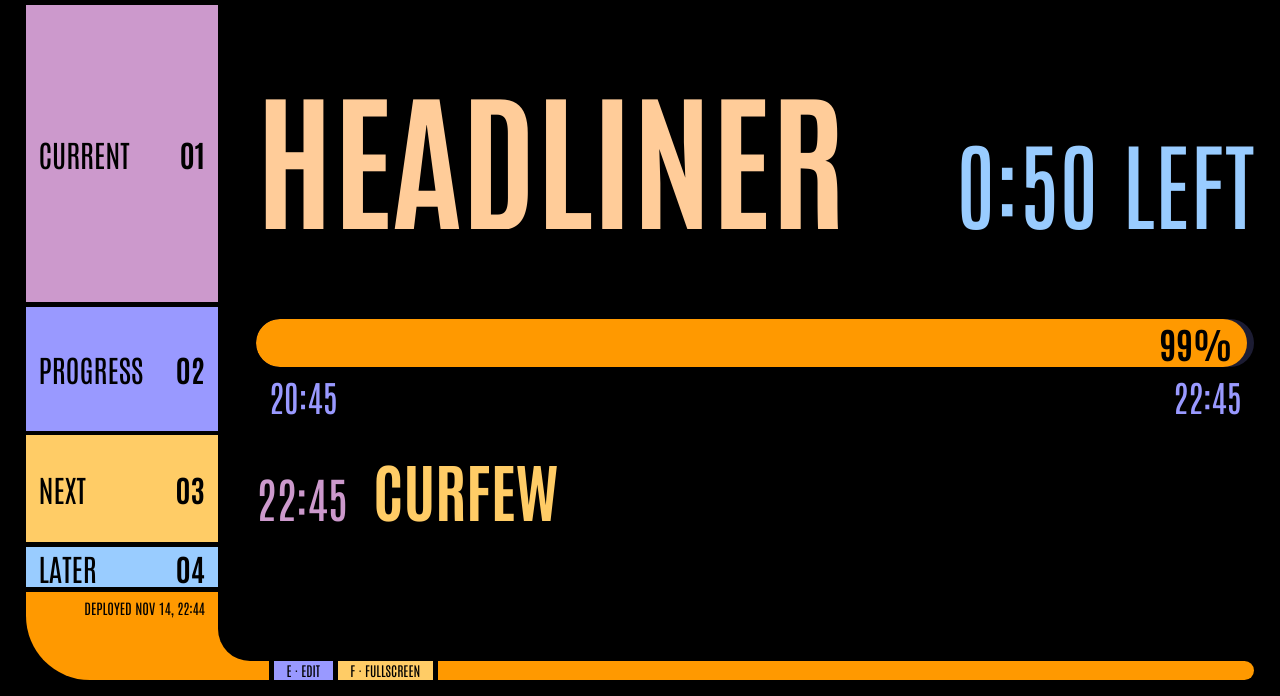
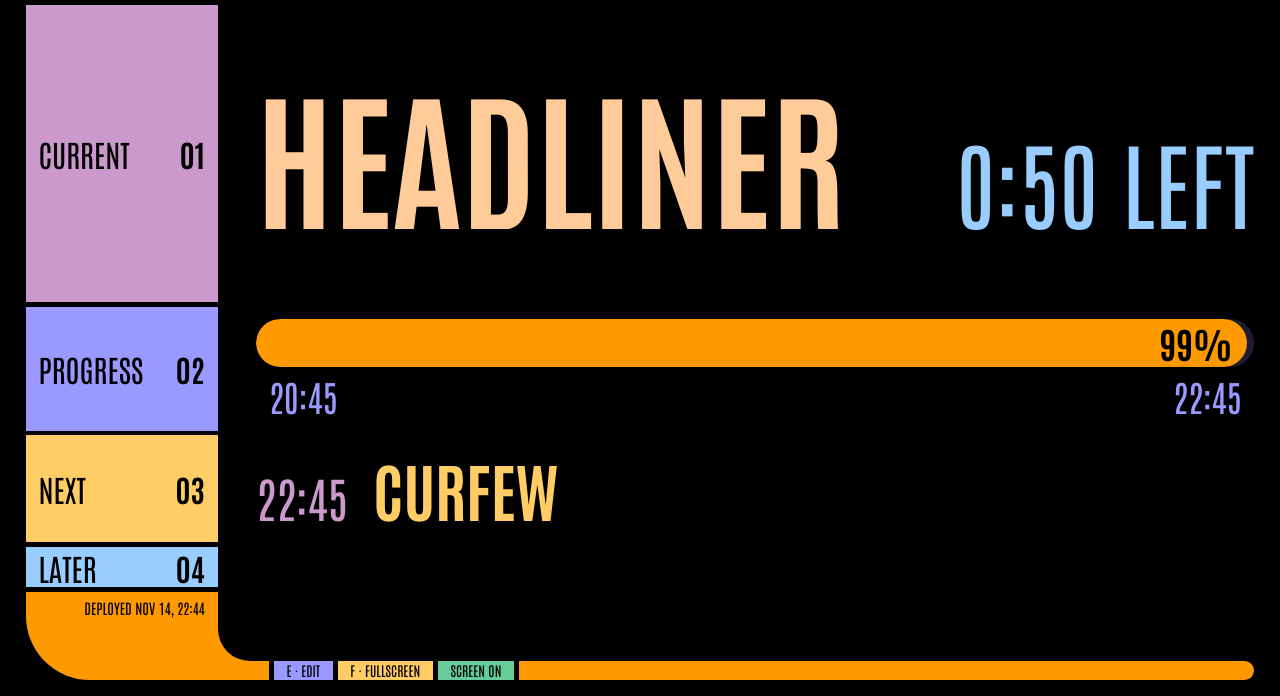
Before and after one commit to cuotos/showclock, a plain HTML site: page index.html in a window 1280 px wide. Shown: the part 104-800 px from the top of the page. Drawn offline with Linux system fonts and the light colour scheme.

Commit message:
Keep the screen awake with the Screen Wake Lock API
Re-requests the lock when the page becomes visible again or on tap, and
shows a SCREEN ON tag in the bottom bar while it's held.

Co-Authored-By: Claude Opus 5.5 <noreply@anthropic.com>

```diff
--- a/app.js
+++ b/app.js
@@ -300,3 +300,24 @@ document.fonts.load('700 10px "Antonio"').then(() => {
 $("deployed").textContent = "DEPLOYED " + new Date(document.lastModified).toLocaleString([], {
   day: "numeric", month: "short", hour: "2-digit", minute: "2-digit", hour12: false,
 });
+
+// Keep the screen awake while the board is showing (Screen Wake Lock API).
+// The lock is dropped whenever the page is hidden, so re-request it when visible again.
+// Some browsers only grant it after a tap, so also try on the first tap.
+let wakeLock = null;
+async function keepAwake() {
+  if (!("wakeLock" in navigator) || document.visibilityState !== "visible" || wakeLock) return;
+  try {
+    wakeLock = await navigator.wakeLock.request("screen");
+    $("awake").hidden = false;
+    wakeLock.addEventListener("release", () => {
+      wakeLock = null;
+      $("awake").hidden = true;
+    });
+  } catch {
+    // refused (e.g. low power mode, or needs a tap first) — try again on the next chance
+  }
+}
+keepAwake();
+document.addEventListener("visibilitychange", keepAwake);
+document.addEventListener("pointerdown", keepAwake);
--- a/index.html
+++ b/index.html
@@ -53,6 +53,7 @@
       <div class="curve bottom"></div>
       <button id="edit-btn" type="button" class="key c-blue">E · EDIT</button>
       <button id="fullscreen-btn" type="button" class="key c-gold">F · FULLSCREEN</button>
+      <div id="awake" class="key c-green" hidden>SCREEN ON</div>
       <div class="bar c-orange cap grow"></div>
     </div>
   </main>
--- a/style.css
+++ b/style.css
@@ -243,3 +243,4 @@ textarea { text-transform: uppercase; }
 #share-code::placeholder { color: var(--blue); font-family: "Antonio", sans-serif; font-size: 16px; }
 
 .logo { height: 9vh; margin-left: 2vw; }
+.c-green { background: var(--green); }
```
